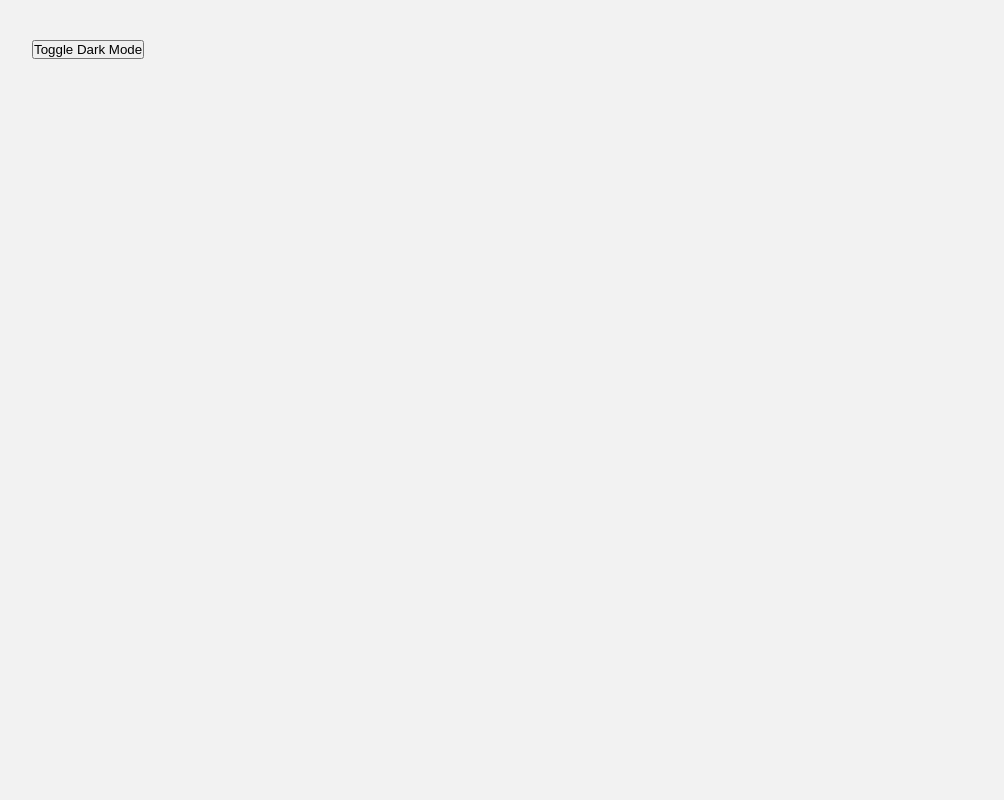
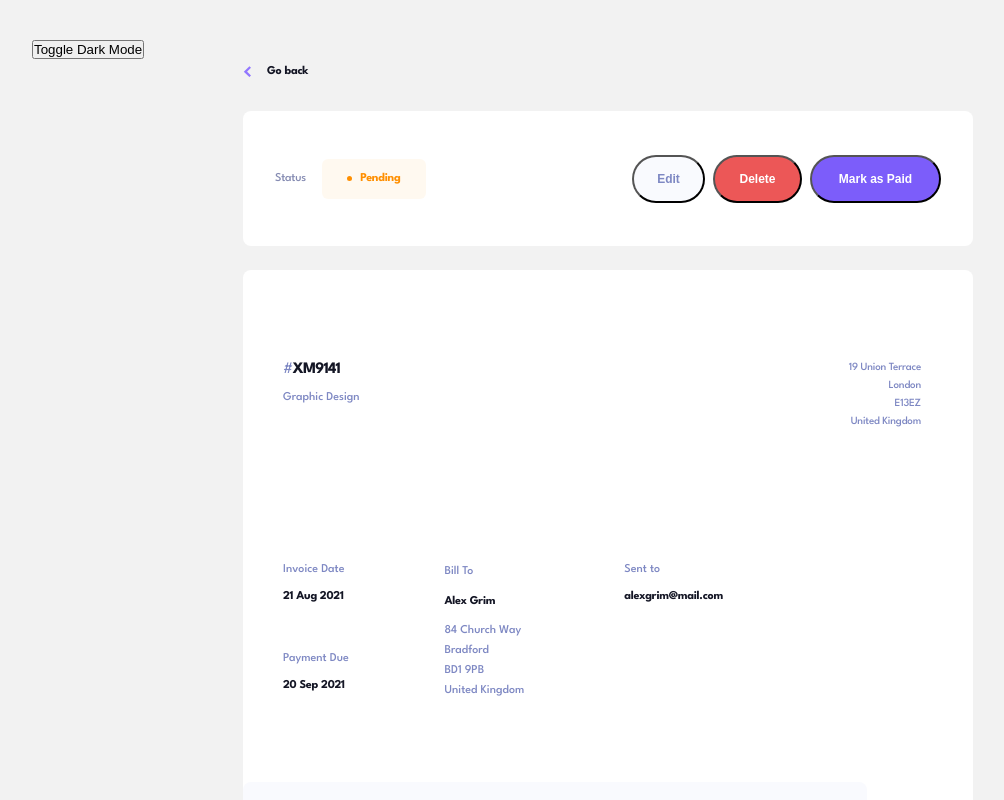
Before and after one commit to bliss-armah/invoice-app, a React (Vite) app: page / in a window 1280 px wide. Shown: the top 800 px of the page, without its empty margins (32-1036 px from the left). Built offline with nearby package versions, Linux system fonts and the light colour scheme.

Commit message:
desktopview for view invoice almost done

```diff
--- a/src/App.jsx
+++ b/src/App.jsx
@@ -1,4 +1,5 @@
 import { useState } from "react";
+import Viewinvoice from "./pages/Viewinvoice";
 
 function App() {
   // Darkmode Effect
@@ -18,6 +19,8 @@ function App() {
         Toggle Dark Mode
       </button>
 
+      <Viewinvoice />
+
     </div>
   );
 
--- /dev/null
+++ b/src/pages/Viewinvoice.css
@@ -0,0 +1,260 @@
+
+.viewinvoice-container {
+    max-width: 1440px;
+    display: flex;
+    flex-direction: column;
+    align-items: center;
+    padding-top: 4rem;
+    background-color: #F2F2F2;
+}
+
+.all-components{
+ width: 730px;
+ margin-inline: auto;
+
+}
+
+.go-back{
+    display: flex;
+    gap:1rem;
+    align-items: center;
+
+}
+
+.go-back img{
+    width: 8px;
+    height: auto;
+}
+
+.container-two{
+    margin-top: 32px;
+    width: 730px;
+    height: 135px;
+    border-radius: 0.5rem;
+    display: flex;
+    gap: 198px;
+    background-color: #FFFFFF;
+    padding: 2rem;
+    align-items: center;
+}
+
+.status-pending {
+    display: flex;
+    align-items: center;
+    gap: 16px;
+    width: 159px;
+    height: 40px;
+
+}
+.status-pending p{
+    font-size: 12px;
+    font-weight: 500;
+    letter-spacing: -0.25px;
+    color: #858BB2;
+}
+
+.pending {
+    display: flex;
+    gap: 8px;
+    align-items: center;
+    justify-content: center;
+    background-color: rgba(255, 145, 0, 0.06);
+    border-radius: 6px;
+    width: 104px;
+    height: 40px;
+    padding: 0 0.2rem;
+    font-size: 12px;
+    font-weight: 700;
+    line-height: 15px;
+    letter-spacing: -0.25px;
+    color: #FF8F00;
+}
+
+
+
+.pending-dot {
+    width: 5px;
+    height: 5px;
+    background: #FF8F00;
+    border-radius: 50%;
+
+}
+
+
+.buttons{
+    width: 309px;
+    height: 48px;
+    display: flex;
+    gap: 8px;
+}
+
+.edit{
+    width: 73px;
+    height: 48px;
+    background-color: #F9FAFE;
+    color: var(  --color-light-purple-gray);
+    border-radius: 1.5rem;
+    font-size: 12px;
+    font-weight: 700;
+
+}
+
+.delete{
+    width: 89px;
+    height: 48px;
+    background-color: var(--color-pink);
+    color: #FFFFFF;
+    border-radius: 1.5rem;
+    font-size: 12px;
+    font-weight: 700;
+}
+
+.paid{
+    width: 131px;
+    height: 48px;
+    background-color: var(--color-purple);
+    color: #FFFFFF;
+    border-radius: 1.5rem;
+    font-size: 12px;
+    font-weight: 700;
+
+}
+
+
+
+.container-three{
+    margin-top: 24px;
+    width: 730px;
+    /* height: 631px; */
+    margin-bottom: 54px;
+    border-radius: 0.5rem;
+    background-color: #FFFFFF;
+}
+
+.design-address{
+    margin-top: 48px;
+    display: flex;
+    gap: 28rem;
+    padding: 2.5rem;
+}
+
+.date-address{
+    display: flex;
+    gap: 100px;
+    margin-top: 49px;
+}
+.design-address .words{
+    display: flex;
+    flex-direction: column;
+    gap: 8px;
+
+}
+
+.words h3 span{
+    color: var(--color-light-purple-gray);
+    font-size: 16px;
+    font-weight: 500;
+}
+.words-words{
+    /* background-color: #F2F2F2; */
+    width: 96px;
+    height: 15px;
+    color: var(--color-light-purple-gray);
+    font-size: 12px;
+    font-weight: 500;
+    line-height: 15px;
+
+}
+
+.address{
+    width: 94px;
+    height: 75px;
+    text-align: right;
+    font-size: 11px;
+    font-weight: 500;
+    line-height: 18px;
+    letter-spacing: -0.2px;
+    color: var(--color-light-purple-gray);
+}
+
+.date-address{
+    padding: 2.5rem;
+}
+
+.date-one{
+    display: flex;
+    flex-direction: column;
+    gap: 12px;
+}
+
+.date-one p{
+    color: var(--color-light-purple-gray);
+    font-size: 12px;
+    font-weight: 500;
+    line-height: 15px;
+}
+
+.bill-to{
+    display: flex;
+    flex-direction: column;
+    gap: 12px;
+}
+
+.bill-to p{
+    color: var(--color-light-purple-gray);
+    font-size: 12px;
+    font-weight: 500;
+    line-height: 20px;
+}
+
+.sent-to{
+    display: flex;
+    flex-direction: column;
+    gap: 12px;
+}
+
+.sent-to p{
+    color: var(--color-light-purple-gray);
+    font-size: 12px;
+    font-weight: 500;
+    line-height: 15px;
+}
+
+.date-two{
+    padding: 2.5rem;
+    display: flex;
+    flex-direction: column;
+    gap: 12px;
+    margin-top: -130px;
+}
+.date-two p{
+    color: var(--color-light-purple-gray);
+    font-size: 12px;
+    font-weight: 500;
+    line-height: 15px;
+}
+.item-quantity{
+    background-color: #F9FAFE;
+    margin-top: 49px;
+    width: 624px;
+    height: 184px;
+    padding: 2.5rem;
+    border-radius: 8px 8px 0px 0px;
+}
+
+.table-head,
+.table-data,
+.table-data-two {
+    display: grid;
+    grid-template-columns: repeat(4, 1fr);
+
+}
+
+.table-head {
+    /* background-color: crimson; */
+    margin-top: 32px;
+}
+
+.table-data {
+    background-color: #FF8F00;
+}
--- /dev/null
+++ b/src/pages/Viewinvoice.jsx
@@ -0,0 +1,108 @@
+import React from "react";
+import "./Viewinvoice.css";
+
+function Viewinvoice() {
+  return (
+    <div className="viewinvoice-container">
+      <section className="all-components">
+        <div className="go-back">
+          <img src="../../public/assets/icon-arrow-left.svg" />
+          <h4> Go back</h4>
+        </div>
+      </section>
+
+      <div className="container-two">
+        <div className="status-pending">
+          <p>Status</p>
+          <div className="pending">
+            <div className="pending-dot"></div>
+           Pending
+          </div>
+        </div>
+
+        <section className="buttons">
+          <button className="edit">Edit</button>
+          <button className="delete">Delete</button>
+          <button className="paid">Mark as Paid</button>
+
+        </section>
+      </div>
+
+      <section className="container-three">
+        <div className="design-address">
+          <div className="words">
+          <h3><span>#</span>XM9141 </h3>
+          <div className="words-words"> Graphic Design</div>
+          </div>
+          <div className="address">
+            19 Union Terrace
+            <br />
+            London
+            <br />
+            E13EZ
+            <br />
+            United Kingdom
+          </div>
+        </div>
+
+      {/* date section */}
+       <section className="date-address">
+        <div className="date-one">
+          <p>Invoice Date</p>
+          <h4>21 Aug 2021</h4>
+        </div>
+
+        <div className="bill-to">
+          <p>Bill To</p>
+          <h4>Alex Grim</h4>
+          <p>
+            84 Church Way
+            <br />
+            Bradford
+            <br />
+            BD1 9PB
+            <br />
+            United Kingdom
+          </p>
+        </div>
+
+        <div className="sent-to">
+          <p>Sent to</p>
+          <h4>alexgrim@mail.com</h4>
+        </div>
+      </section>
+
+      <div className="date-two">
+        <p>Payment Due</p>
+        <h4>20 Sep 2021</h4>
+      </div>
+
+      <section className="item-quantity">
+        <div className="table-head">
+          <div>Item Name</div>
+          <div>QTY.</div>
+          <div>Price</div>
+          <div>Total</div>
+        </div>
+        <div className="table-data">
+          <div>Banner Design</div>
+          <div>1</div>
+          <div>$1254</div>
+          <div>$0569</div>
+        </div>
+        <div className="table-data-two">
+        <div>Email Design</div>
+          <div>2</div>
+          <div>$1254</div>
+          <div>$0569</div>
+        </div>
+      </section>
+
+
+
+      </section>
+    </div>
+  );
+}
+
+export default Viewinvoice;
```
